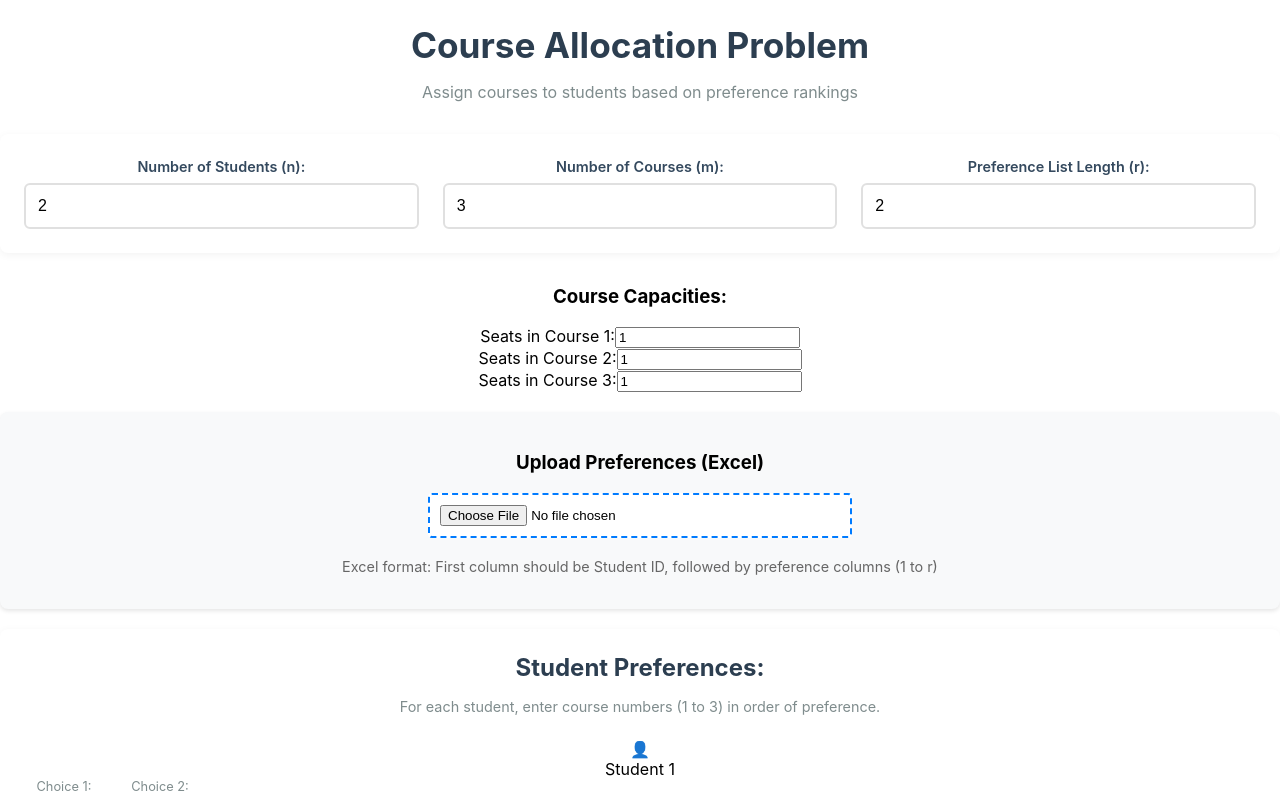
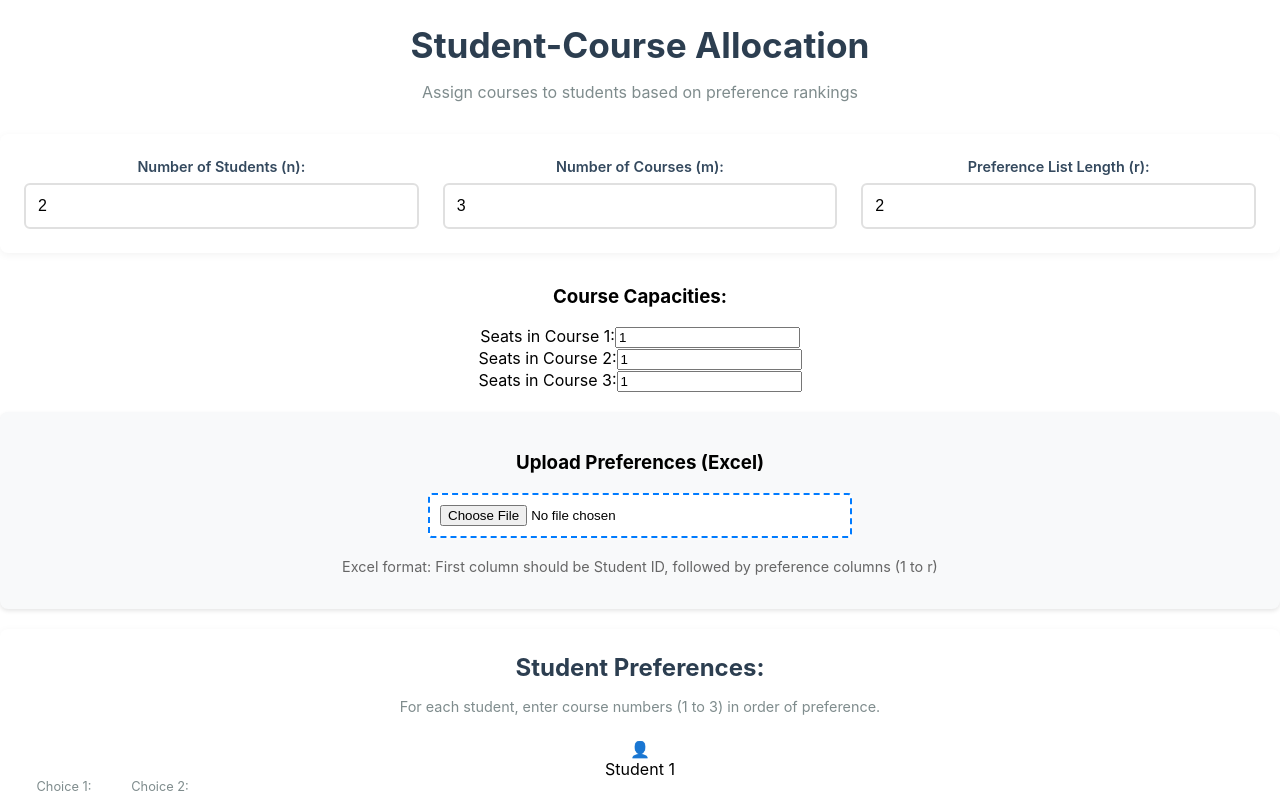
Before and after one commit to Priyanshu172000/Student_Course_Allocation, a React (Create React App) app: page / in a window 1280 px wide. Shown: the top 800 px of the page. Built offline with nearby package versions, Linux system fonts and the light colour scheme.

Commit message:
Update HouseAllocationApp.js

```diff
--- a/src/components/HouseAllocationApp.js
+++ b/src/components/HouseAllocationApp.js
@@ -341,7 +341,7 @@ const HouseAllocationApp = () => {
   return (
     <div className="course-allocation-container">
       <div className="app-header">
-        <h1>Course Allocation Problem</h1>
+        <h1>Student-Course Allocation</h1>
         <p className="app-description">
           Assign courses to students based on preference rankings
         </p>
```
